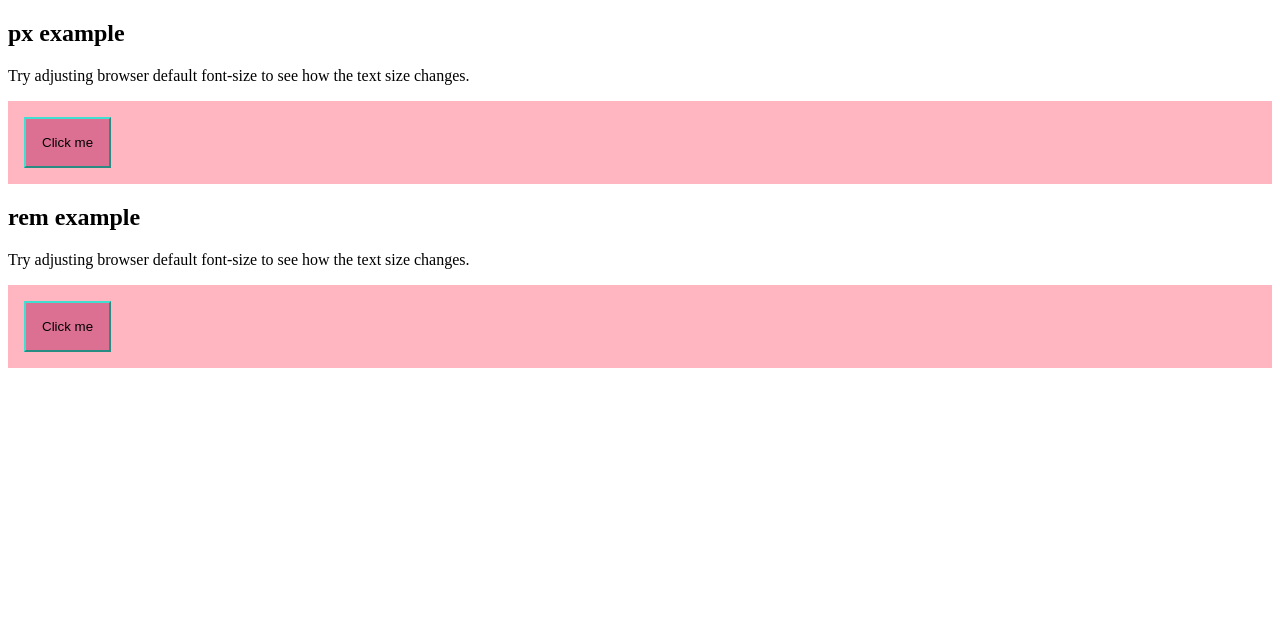
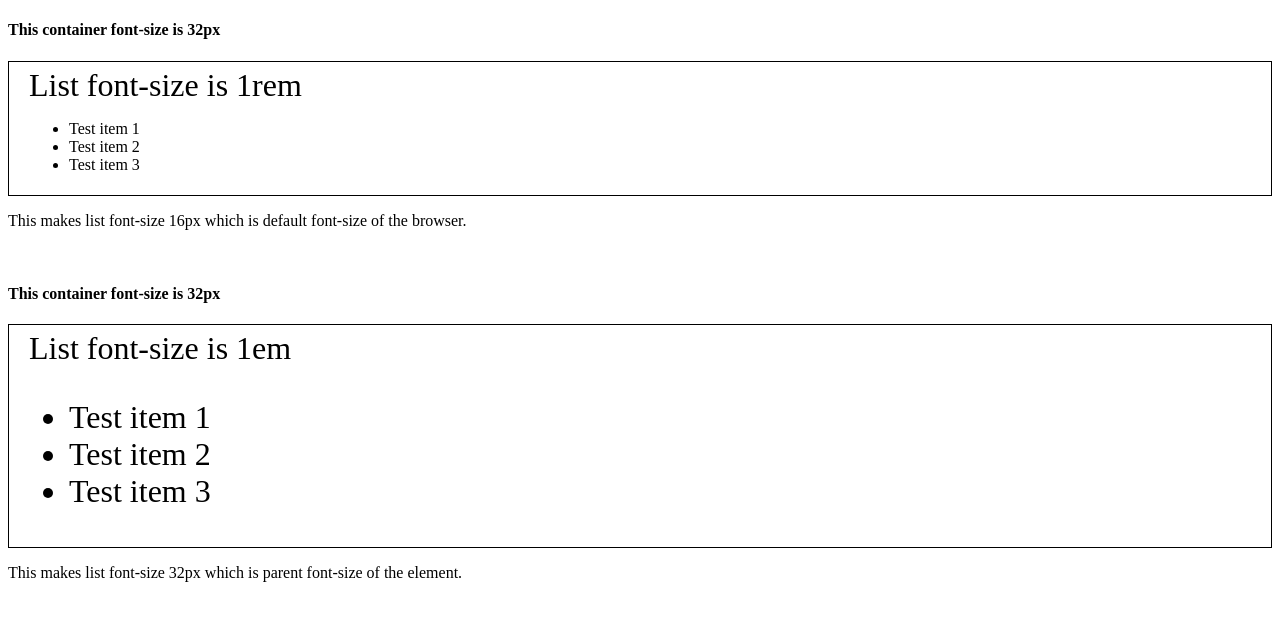
Before and after one commit to irynahorobets/css-units, a plain HTML site: page index.html in a window 1280 px wide. Drawn offline with Linux system fonts and the light colour scheme.

Commit message:
initial em example

```diff
--- a/index.html
+++ b/index.html
@@ -5,21 +5,32 @@
     <link rel="stylesheet" type="text/css" href="style.css">
 </head>
 <body>
-    <section class="px-example">
-        <h1 class="unit-title">px</h1>
-        <p class="example-text"></p>
-        <div class="btn-wrapper">
-            <button class="btn btn-px">Click me</button>
-        </div>
+    <h4> This container font-size is 32px</h4>
+    <section class="container">
+        <div>List font-size is 1rem</div>
+        <ul class="list-rem">
+            <li>Test item 1</li>
+            <li>Test item 2</li>
+            <li>Test item 3</li>
+        </ul>
     </section>
+    <p>
+        This makes list font-size 16px which is default font-size of the browser.
+    </p>
 
-    <section class="rem-example">
-        <h1 class="unit-title">rem</h1>
-        <p class="example-text"></p>
-        <div class="btn-wrapper">
-            <button class="btn btn-rem">Click me</button>
-        </div>
+    <br>
+    <h4> This container font-size is 32px</h4>
+    <section class="container">
+        <div>List font-size is 1em</div>
+        <ul class="list">
+            <li>Test item 1</li>
+            <li>Test item 2</li>
+            <li>Test item 3</li>
+        </ul>
     </section>
+    <p>
+        This makes list font-size 32px which is parent font-size of the element.
+    </p>
     <script src="main.js"></script>
 </body>
 </html>
--- a/main.js
+++ b/main.js
@@ -1,11 +1,3 @@
 (function() {
-    const units = ['px', 'rem'];
-    const elements = Array.from(document.getElementsByClassName("unit-title"));
-    elements.forEach((element, index) => {
-        element.innerHTML = units[index] + ' example';
-    });
-    const textElements = Array.from(document.getElementsByClassName("example-text"));
-    textElements.forEach((element, index) => {
-        element.innerHTML = 'Try adjusting browser default font-size to see how the text size changes.';
-    });
+
 })();
--- a/style.css
+++ b/style.css
@@ -1,29 +1,13 @@
-/* change browser default font size */
-.px-example {
-    font-size: 16px;
+.container {
+    font-size: 32px;
+    border: 1px solid #000;
+    padding: 5px 20px;
 }
 
-.rem-example {
+ul.list {
+    font-size: 1em;
+}
+
+ul.list-rem {
     font-size: 1rem;
 }
-
-.btn {
-    background-color: palevioletred;
-    border-color: turquoise;
-}
-
-.btn-px {
-    padding: 16px;
-    margin: 16px;
-    border-width: 2px;
-}
-
-.btn-rem {
-    padding: 1rem;
-    margin: 1rem;
-    border-width: 0.125rem;
-}
-
-.btn-wrapper {
-    background-color: lightpink;
-}
```
